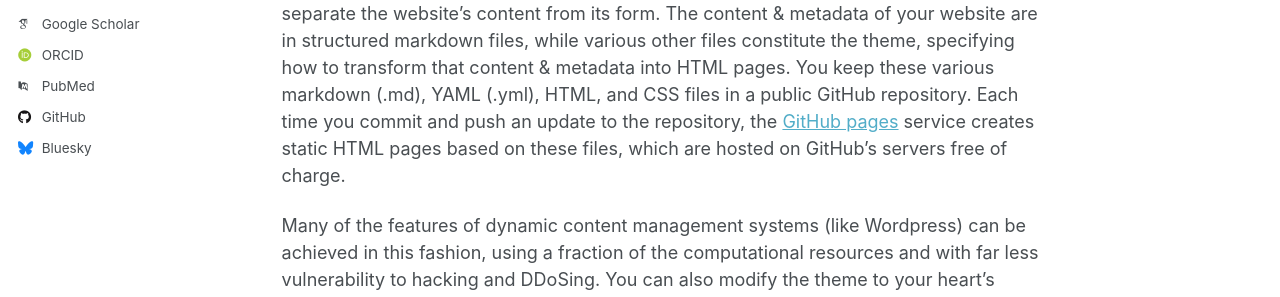
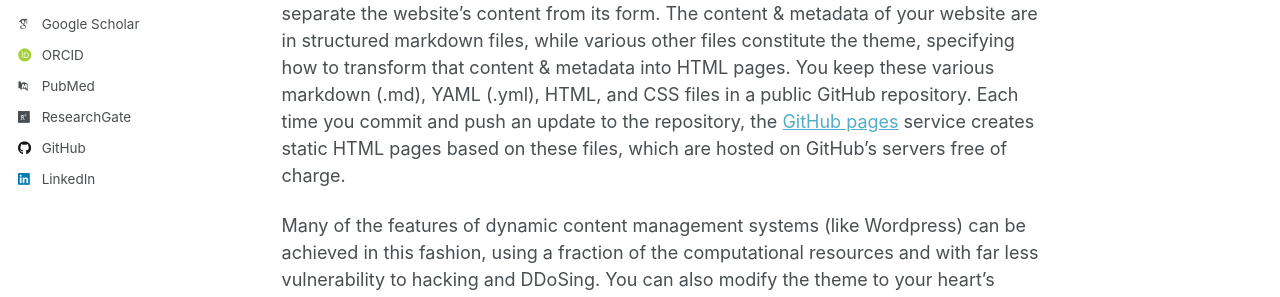
Before and after one commit to Pedram-Fdi/Pedram-Fdi.github.io, a Jekyll site: the page built from _pages/about.md, in a window 1280 px wide. Shown: the part 511-808 px from the top of the page. Built offline with Jekyll 4.4.1, drawn with Linux system fonts in a browser that asks for light colours; some web fonts are replaced; part of the change alters nothing that is shown.

Commit message:
Update _config.yml

```diff
--- a/_config.yml
+++ b/_config.yml
@@ -34,12 +34,12 @@ author:
 
   # Academic websites
   arxiv            : # URL - Update with the correct link to your profile
-  googlescholar    : "https://scholar.google.com/citations?user=PS_CX0AAAAAJ"
+  googlescholar    : "https://scholar.google.ca/citations?user=e4-JSzsAAAAJ&hl=en&oi=ao"
   impactstory      : # URL
-  orcid            : "http://orcid.org/yourorcidurl"
+  orcid            : "https://orcid.org/0000-0002-6544-3801"
   semantic         : # URL
   pubmed           : "https://www.ncbi.nlm.nih.gov/pubmed/?term=john+snow"
-  researchgate     : # URL
+  researchgate     : "https://www.researchgate.net/profile/Pedram-Farghadani-Chaharsooghi?ev=hdr_xprf"
   scopus           : # URL
 
   # Repositories and software development
@@ -51,7 +51,7 @@ author:
   stackoverflow    : # User number or user number and name (i.e., use "1" or "1/jeff-atwood")
 
   # Social media
-  bluesky          : "bsky.app" # Replace this with you Bluesky username
+  bluesky          : # Replace this with you Bluesky username
   facebook         : # Username
   flickr           : # Username
   foursquare       : # Username
@@ -60,7 +60,7 @@ author:
   keybase          : # Username
   instagram        : # Username
   lastfm           : # Username
-  linkedin         : # Username
+  linkedin         : "https://www.linkedin.com/in/pedram-farghadani-chaharsooghi/" # Username
   mastodon         : # URL
   medium           : # URL
   pinterest        : # Username
```
